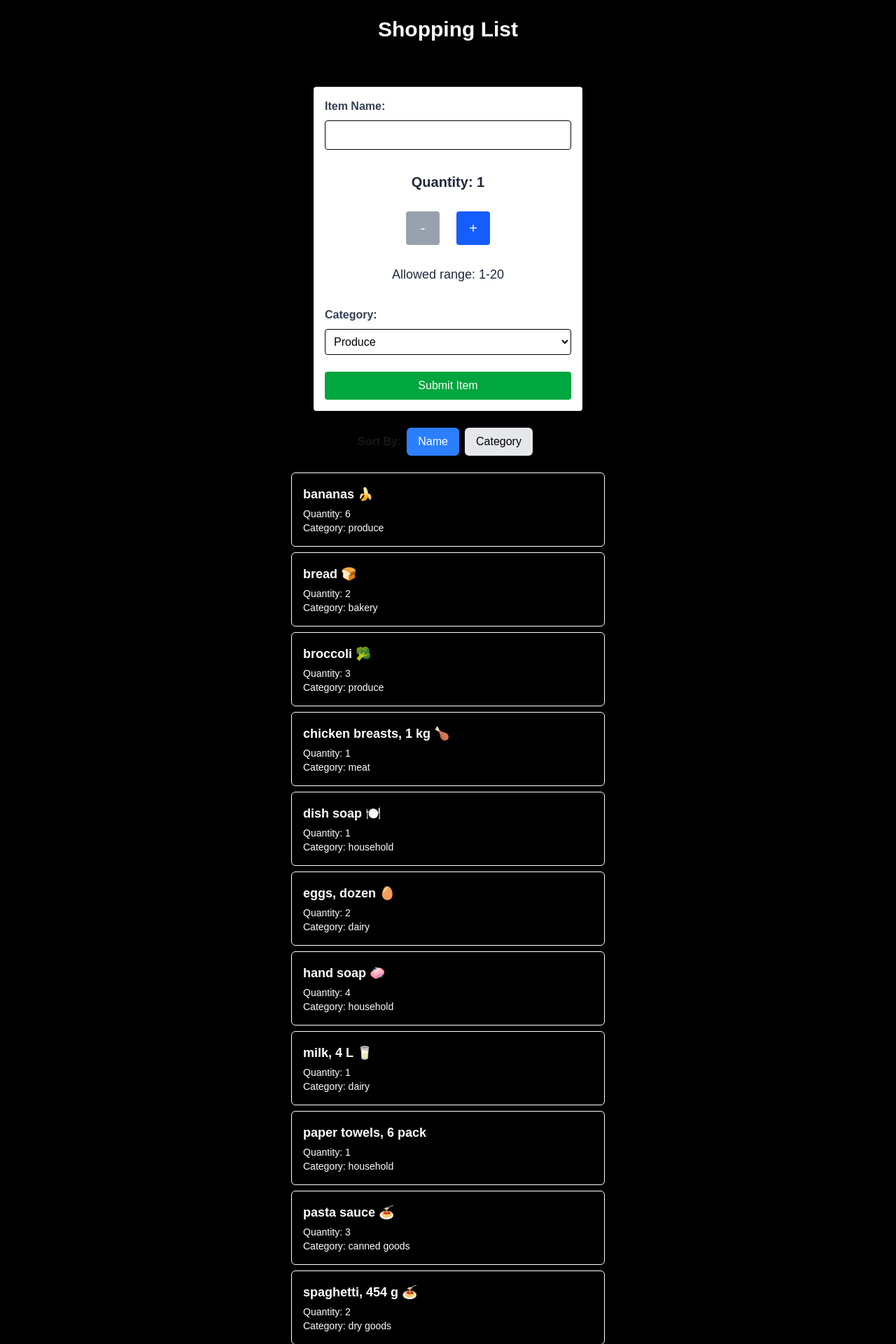
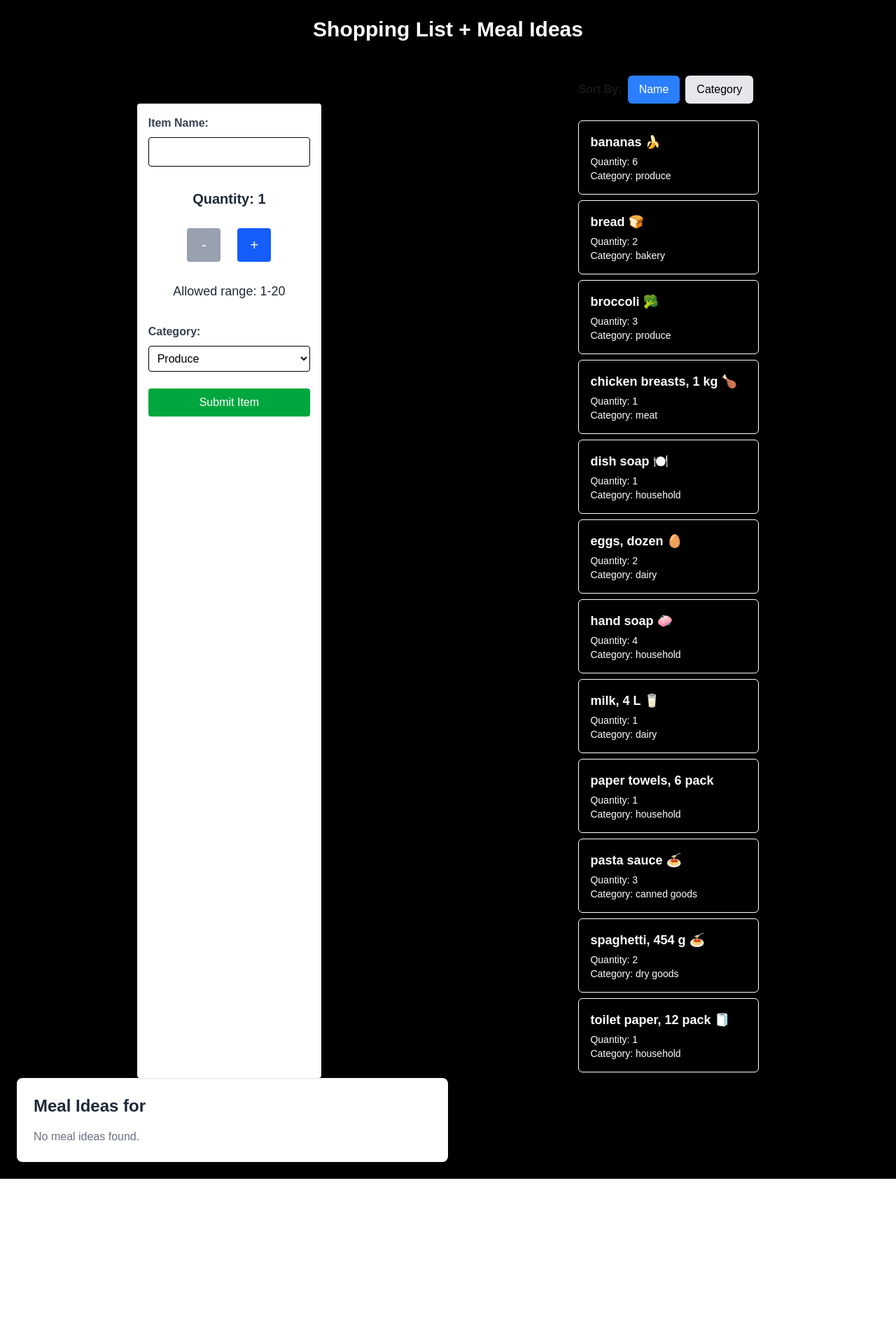
Before and after one commit to Ashawstrand/cprg306-assignments, a Next.js app: page /week-8 in a window 1280 px wide. Shown: the top 1920 px of the page at 70% size. After the commit the page ends 1684 px from the top, so only its background shows below. Built offline with nearby package versions, Linux system fonts and the light colour scheme.

Commit message:
modified page.js to import new components, use the selectedItemName and handleItemSelect

```diff
--- a/app/week-8/page.js
+++ b/app/week-8/page.js
@@ -4,22 +4,44 @@
 import NewItem from './new-item';
 import ItemList from "./item-list";
 import itemsData from './items.json';
+import MealIdeas from './meal-ideas';
 
 const Page = () => {
 
   const [items, setItems] = useState(itemsData);
+  const [selectedItemName, setSelectedItemName] = useState('');
 
   const handleAddItem = (newItem) => {
     setItems((prevItems) => [...prevItems, newItem]);
   };
 
+  const handleItemSelect = (item) => {
+    if (!item || !item.name) return;
+
+    const noEmojis = item.name.replace(/([\u2700-\u27BF]|[\uE000-\uF8FF]|\uD83C[\uDC00-\uDFFF]|\uD83D[\uDC00-\uDFFF]|[\u2011-\u26FF]|\uD83E[\uDD10-\uDDFF])/g, ''
+    );
+
+    const baseName = noEmojis.split(',')[0];
+
+    const cleanedName = baseName.trim();
+
+    setSelectedItemName(cleanedName);
+  };
+
   return (
       <div className="min-h-screen bg-black p-6">
         <h1 className="text-3xl font-bold text-center text-white mb-6">
-            Shopping List
+            Shopping List + Meal Ideas
         </h1>
+
+        <div className="flex flex-col md:flex-row gap-6">
         <NewItem onAddItem={handleAddItem} />
-        <ItemList items={items} />
+        <ItemList items={items} onItemSelect={handleItemSelect} />
+      </div>
+
+      <div className="md:w-1/2">
+        <MealIdeas ingredient={selectedItemName} />
+      </div>
       </div>
     );
 };
```
